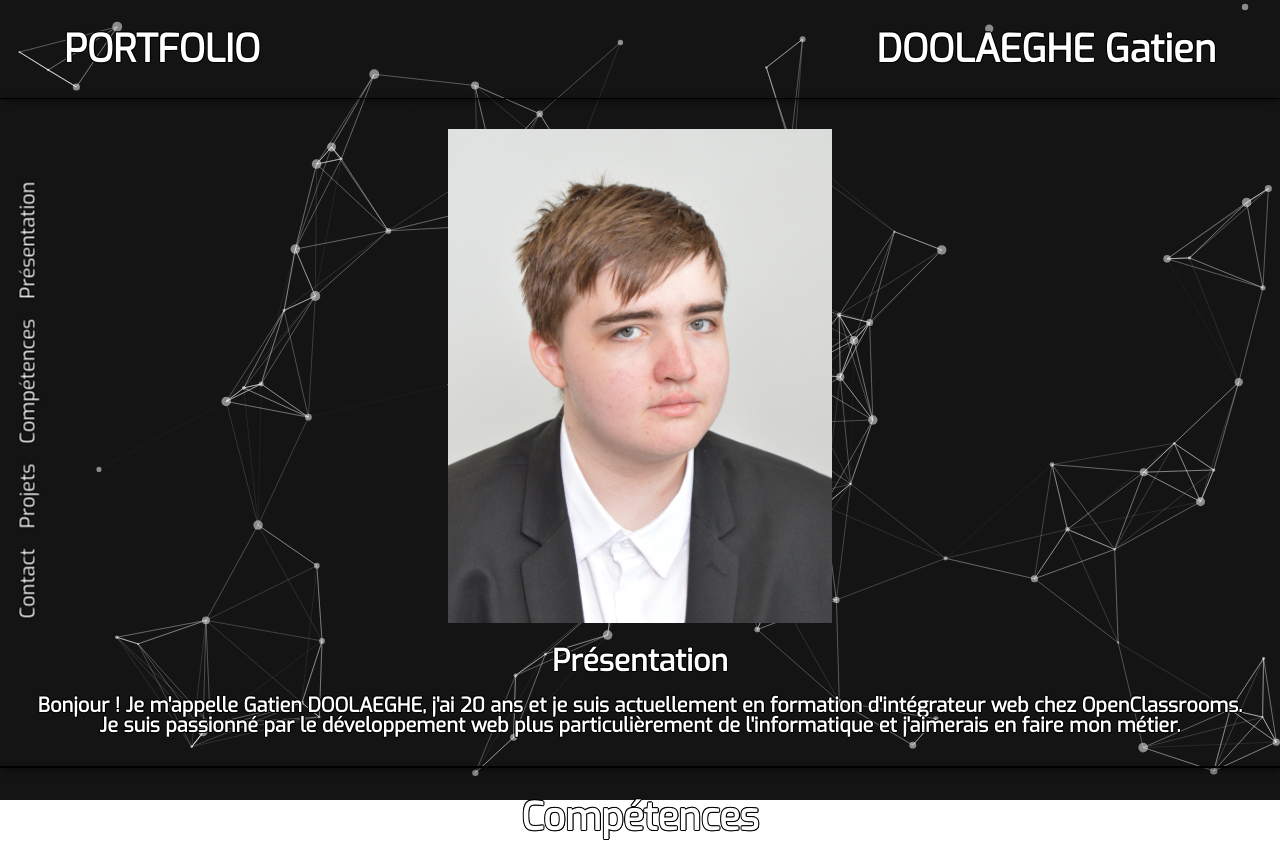
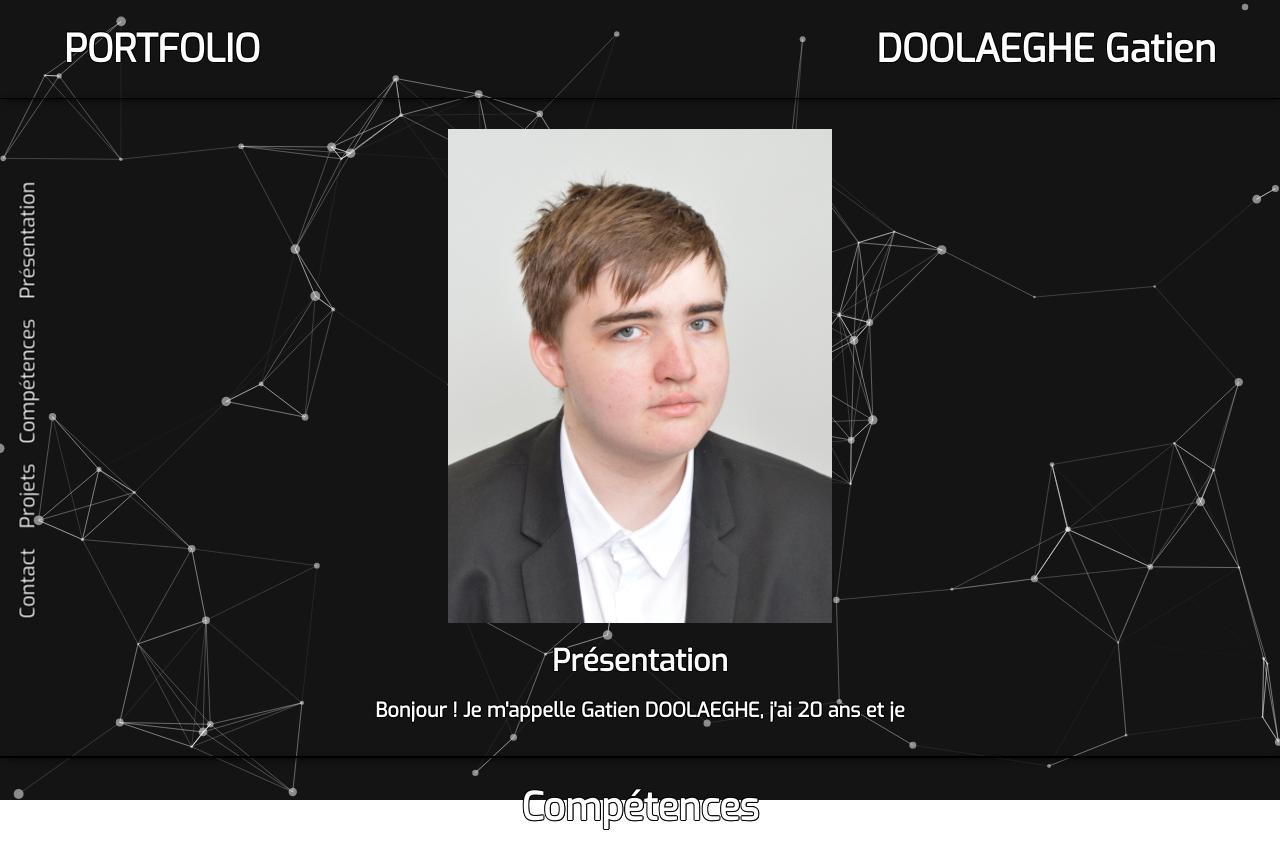
Before and after one commit to GatDoo/PORTFOLIO-V3, a React (Vite) app: page / in a window 1280 px wide. Shown: the top 842 px of the page. Built offline with nearby package versions, Linux system fonts and the light colour scheme.

Commit message:
Ajout Typewriter

```diff
--- a/src/components/Background/Background.jsx
+++ b/src/components/Background/Background.jsx
@@ -12,11 +12,11 @@ const Background = () => {
             id="tsparticles"
             init={particlesInit}
             options={{
-                fpsLimit: 60,
+                fpsLimit: 30,
                 interactivity: {
                     events: {
                         onHover: {
-                            enable: true,
+                            enable: false,
                             mode: "repulse",
                         },
                         onClick: {
@@ -53,12 +53,12 @@ const Background = () => {
                         width: 1
                     },
                     collisions: {
-                        enable: true
+                        enable: false
                     },
                     move: {
                         direction: "none",
                         enable: true,
-                        outMode: "bounce",
+                        // outMode: "bounce",
                         random: false,
                         speed: 2,
                         straight: false
--- a/src/components/Presentation/Presentation.jsx
+++ b/src/components/Presentation/Presentation.jsx
@@ -1,5 +1,6 @@
 import React from "react";
 import PhotoCV from "../../images/photoCV.jpg";
+import Typewriter from "../Typewriter/Typewriter";
 
 function Presentation() {
     return (
@@ -7,8 +8,10 @@ function Presentation() {
             <div className="presentation__container">
                 <img src={PhotoCV} alt="" className="PhotoCV" />
                 <h2>Présentation</h2>
-                <p>Bonjour ! Je m'appelle Gatien DOOLAEGHE, j'ai 20 ans et je suis actuellement en formation d'intégrateur web chez OpenClassrooms.</p>
-                <p>Je suis passionné par le développement web plus particulièrement de l'informatique et j'aimerais en faire mon métier.</p>
+                {/* <p>Bonjour ! Je m'appelle Gatien DOOLAEGHE, j'ai 20 ans et je suis actuellement en formation d'intégrateur web chez OpenClassrooms.</p> */}
+                {/* <p>Je suis passionné par le développement web plus particulièrement de l'informatique et j'aimerais en faire mon métier.</p> */}
+                <Typewriter text="Boonjour ! Je m'appelle Gatien DOOLAEGHE, j'ai 20 ans et je suis actuellement en formation d'intégrateur web chez OpenClassrooms. Je suis passionné par le développement web plus particulièrement de l'informatique et j'aimerais en faire mon métier." speed={100} />
+                {/* <Typewriter text="Jee suis passionné par le développement web plus particulièrement de l'informatique et j'aimerais en faire mon métier." speed={100} /> */}
             </div>
         </section>
     );
--- a/src/components/Presentation/presentation.scss
+++ b/src/components/Presentation/presentation.scss
@@ -20,8 +20,10 @@
         padding: 20px 0;
     }
 
-    p {
+    .writer {
         font-size: 20px;
         font-weight: bold;
+        line-height: 30px;
+        padding: 0 10%;
     }
 }
--- /dev/null
+++ b/src/components/Typewriter/Typewriter.jsx
@@ -0,0 +1,22 @@
+import React, { useState, useEffect } from 'react';
+
+const Typewriter = ({ text, speed = 100 }) => {
+  const [content, setContent] = useState('');
+
+  useEffect(() => {
+    if (text) {
+      let index = 0;
+      const timer = setInterval(() => {
+        setContent((c) => c + text.charAt(index));
+        index++;
+        if (index === text.length) clearInterval(timer);
+      }, speed);
+
+      return () => clearInterval(timer);
+    }
+  }, [text, speed]);
+
+  return <div className='writer'>{content}</div>;
+};
+
+export default Typewriter;
```
